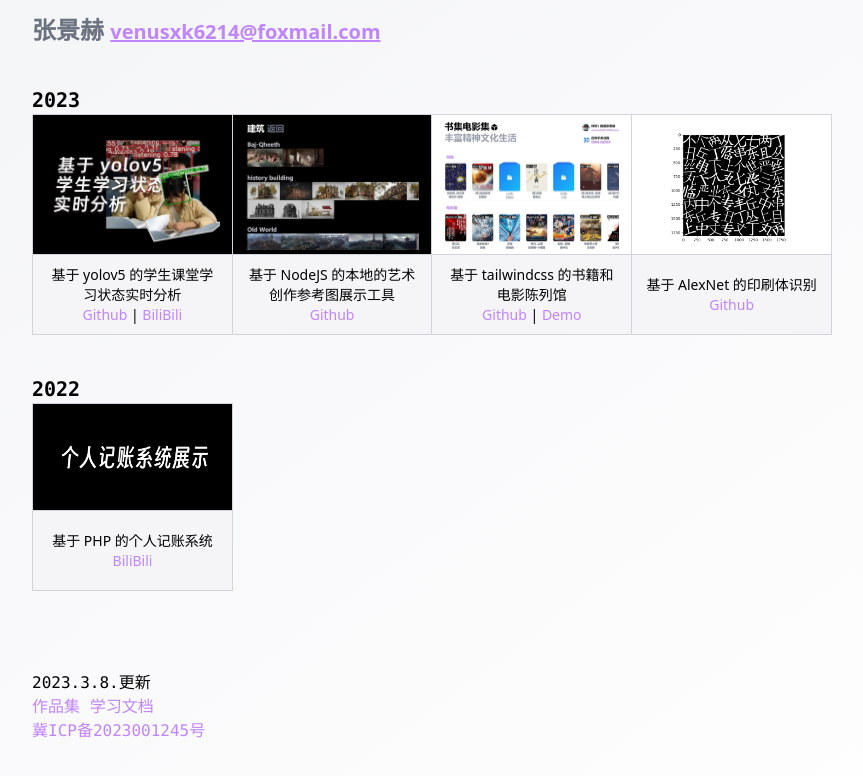
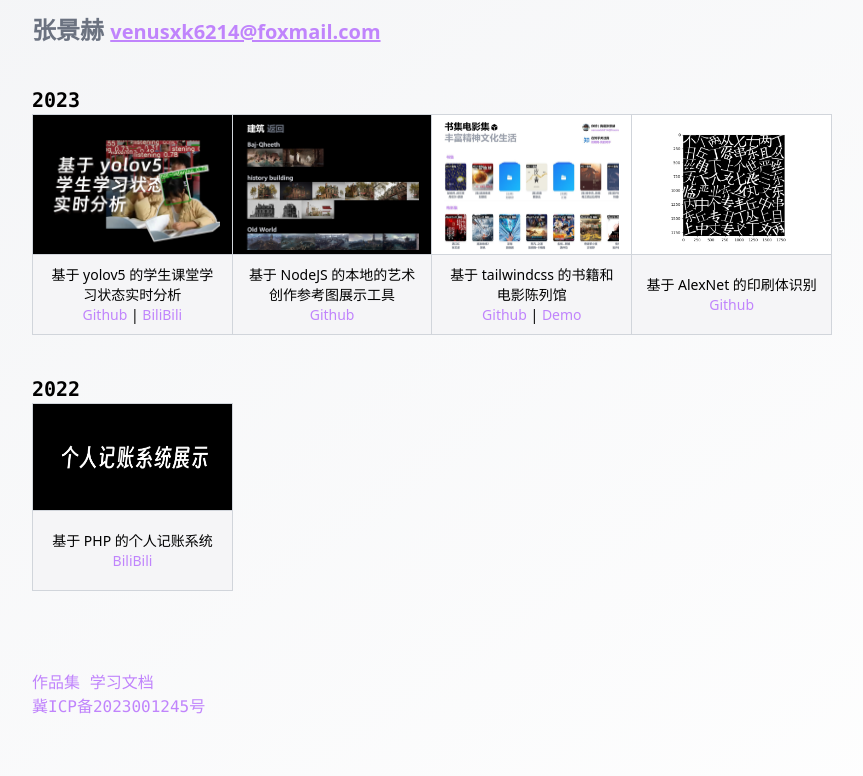
Before and after one commit to VenusXK/www.venusxk.com, a website: page source_file/index.html in a window 1280 px wide. Shown: the part 146-922 px from the top of the page, without its empty margins (96-959 px from the left). Drawn offline with Linux system fonts and the light colour scheme.

Commit message:
update file

```diff
--- a/source_file/index.html
+++ b/source_file/index.html
@@ -125,8 +125,6 @@
 
         <div class="h-32 mt-10 font-normal font-mono">
             <div id="screen-icmp">
-                <span>2023.3.8.更新</span>
-                <br>
                 <a href="http://www.venusxk.com/" id="icp_inf"> <span>作品集</span></a>
                 <a href="http://www.venusxk.com/Document/index.html" id="icp_inf"> <span>学习文档</span></a>
                 <br>
```
